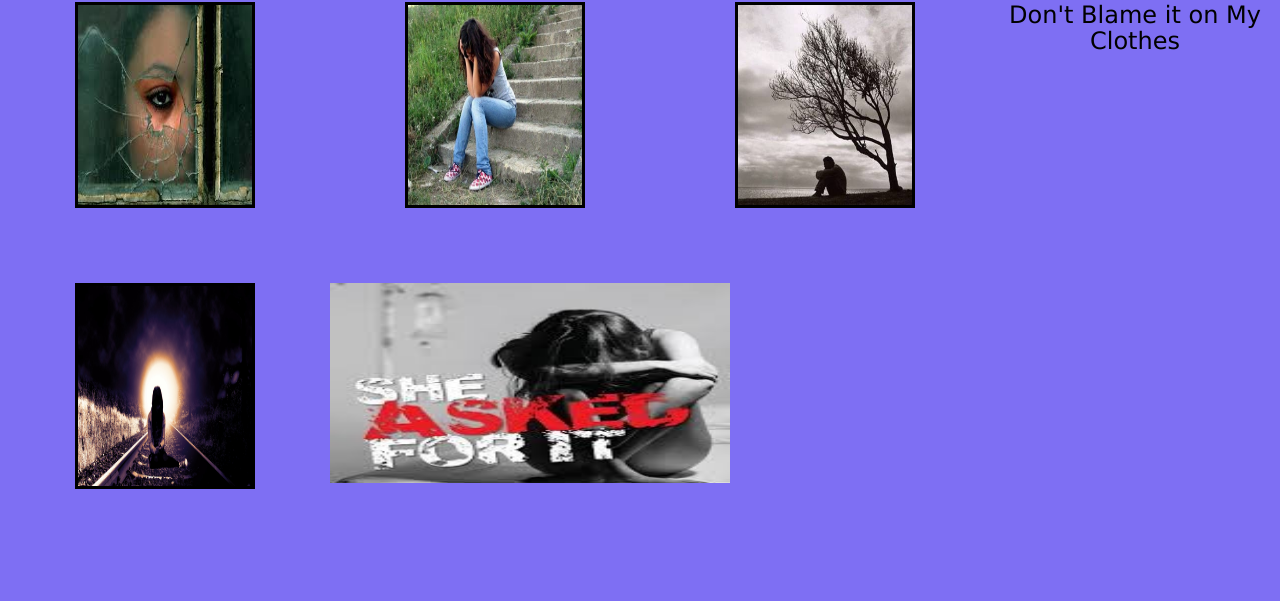
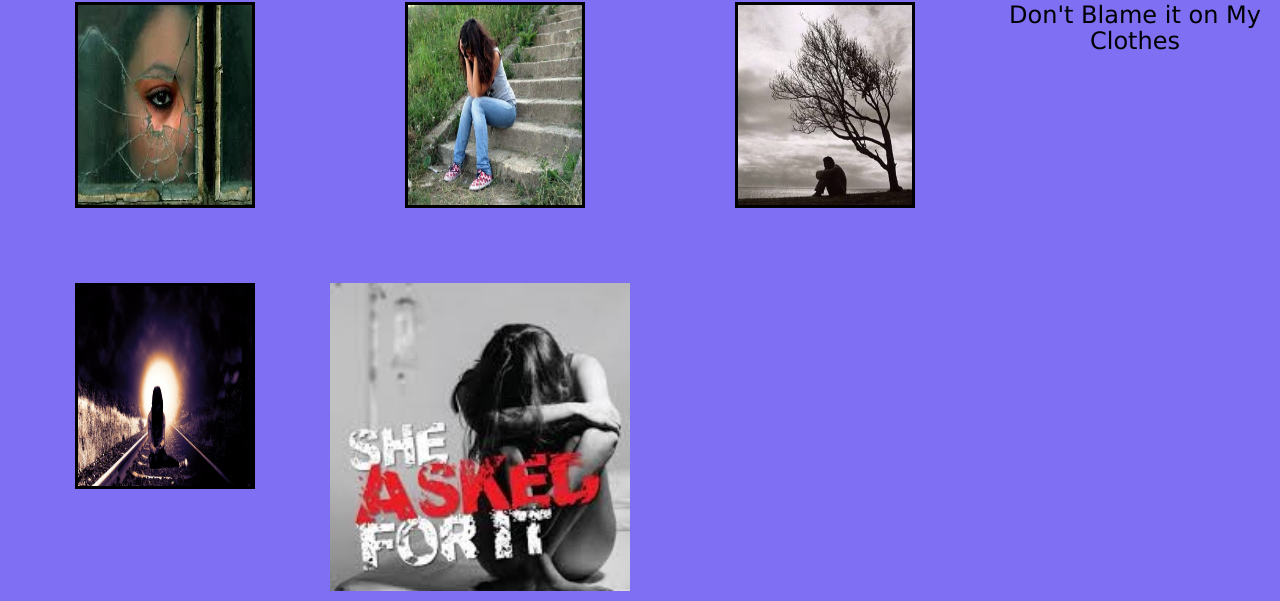
Before and after one commit to femeen/femeen.github.io, a plain HTML site: page Why_me.html in a window 1280 px wide. Shown: the part 262-863 px from the top of the page. Before the commit the page ends 826 px from the top, so only its background shows below. Drawn offline with nearby package versions, Linux system fonts and the light colour scheme.

Commit message:
updated homepages css

```diff
--- a/homepage.css
+++ b/homepage.css
@@ -108,3 +108,8 @@ div.img img {
 	margin-top: auto;
 	margin-bottom: 135px;
 }
+
+#askedfor {
+	max-width: 300px;
+	max-height: 600px;
+}
```
